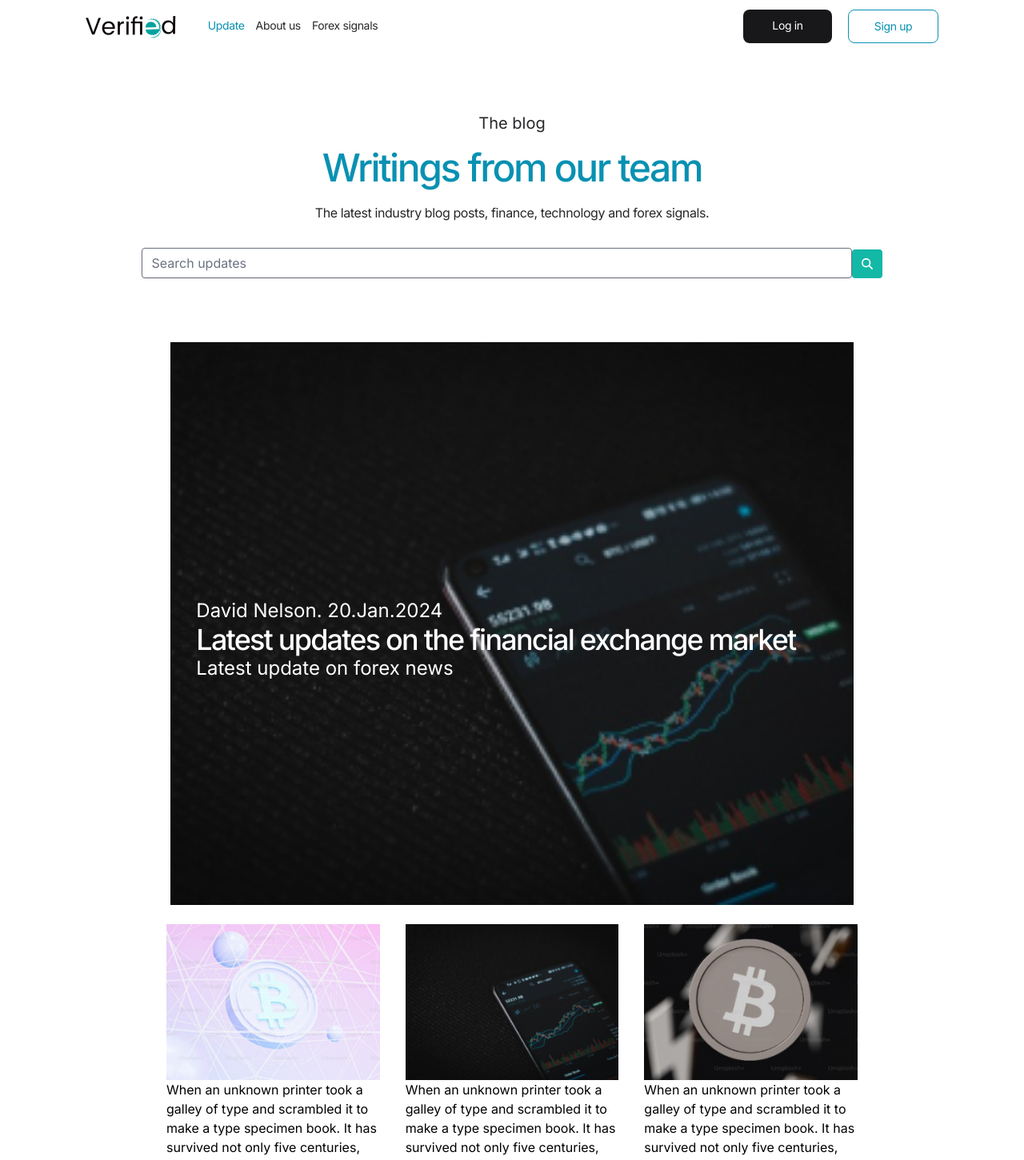
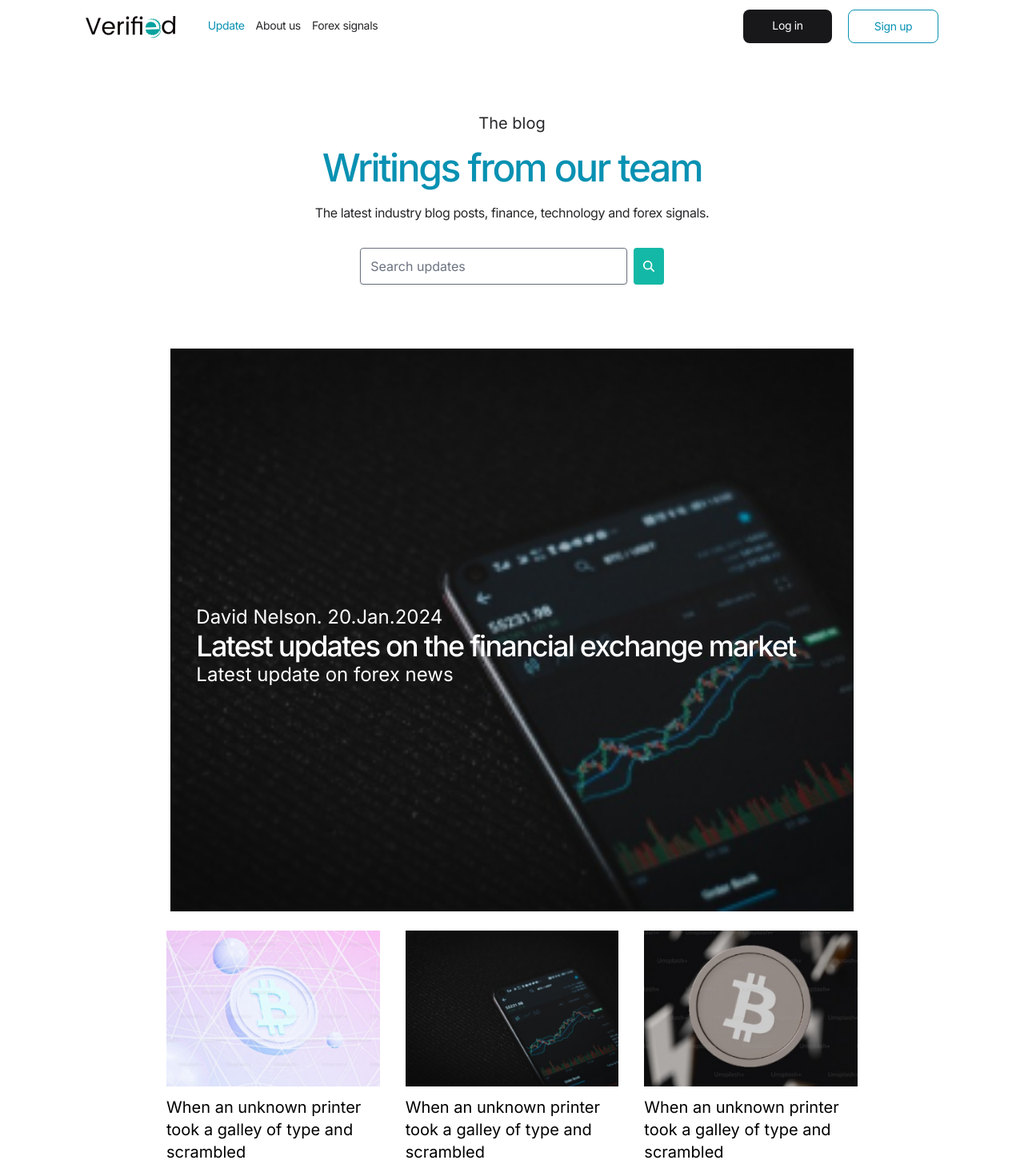
Before and after one commit to realsbd/designtek, a Next.js app: page / in a window 1280 px wide. Shown: the top 1451 px of the page at 80% size. Built offline with nearby package versions, Linux system fonts and the light colour scheme.

Commit message:
fixing blurb title

```diff
--- a/app/components/Blurb.js
+++ b/app/components/Blurb.js
@@ -11,6 +11,7 @@ export default function Blurb(props) {
                 </Link>
             </div>
             <div>
+                <Link href={props.link}><h3 className="text-xl bold my-3 hover:underline">{props.title}</h3></Link>
                 <p>{props.text}</p>
             </div>
         </div>
--- a/app/page.js
+++ b/app/page.js
@@ -19,61 +19,73 @@ export default function Home() {
     {
       link: "#",
       img: "/img/blurb-1.png",
+      title: "When an unknown printer took a galley of type and scrambled",
       text: "When an unknown printer took a galley of type and scrambled it to make a type specimen book. It has survived not only five centuries, but also the leap into."
     },
     {
       link: "#",
       img: "/img/blurb-2.png",
+      title: "When an unknown printer took a galley of type and scrambled",
       text: "When an unknown printer took a galley of type and scrambled it to make a type specimen book. It has survived not only five centuries, but also the leap into."
     },
     {
       link: "#",
       img: "/img/blurb-3.png",
+      title: "When an unknown printer took a galley of type and scrambled",
       text: "When an unknown printer took a galley of type and scrambled it to make a type specimen book. It has survived not only five centuries, but also the leap into."
     },
     {
       link: "#",
       img: "/img/blurb-4.png",
+      title: "When an unknown printer took a galley of type and scrambled",
       text: "When an unknown printer took a galley of type and scrambled it to make a type specimen book. It has survived not only five centuries, but also the leap into."
     },
     {
       link: "#",
       img: "/img/blurb-5.png",
+      title: "When an unknown printer took a galley of type and scrambled",
       text: "When an unknown printer took a galley of type and scrambled it to make a type specimen book. It has survived not only five centuries, but also the leap into."
     },
     {
       link: "#",
       img: "/img/blurb-6.png",
+      title: "When an unknown printer took a galley of type and scrambled",
       text: "When an unknown printer took a galley of type and scrambled it to make a type specimen book. It has survived not only five centuries, but also the leap into."
     },
     {
       link: "#",
       img: "/img/blurb-7.png",
+      title: "When an unknown printer took a galley of type and scrambled",
       text: "When an unknown printer took a galley of type and scrambled it to make a type specimen book. It has survived not only five centuries, but also the leap into."
     },
     {
       link: "#",
       img: "/img/blurb-8.png",
+      title: "When an unknown printer took a galley of type and scrambled",
       text: "When an unknown printer took a galley of type and scrambled it to make a type specimen book. It has survived not only five centuries, but also the leap into."
     },
     {
       link: "#",
       img: "/img/blurb-9.png",
+      title: "When an unknown printer took a galley of type and scrambled",
       text: "When an unknown printer took a galley of type and scrambled it to make a type specimen book. It has survived not only five centuries, but also the leap into."
     },
     {
       link: "#",
       img: "/img/blurb-10.png",
+      title: "When an unknown printer took a galley of type and scrambled",
       text: "When an unknown printer took a galley of type and scrambled it to make a type specimen book. It has survived not only five centuries, but also the leap into."
     },
     {
       link: "#",
       img: "/img/blurb-11.png",
+      title: "When an unknown printer took a galley of type and scrambled",
       text: "When an unknown printer took a galley of type and scrambled it to make a type specimen book. It has survived not only five centuries, but also the leap into."
     },
     {
       link: "#",
       img: "/img/blurb-12.png",
+      title: "When an unknown printer took a galley of type and scrambled",
       text: "When an unknown printer took a galley of type and scrambled it to make a type specimen book. It has survived not only five centuries, but also the leap into."
     },
   ]
@@ -83,6 +95,7 @@ export default function Home() {
       key={blurb.img}
       link={blurb.link}
       img={blurb.img}
+      title={blurb.title}
       text={blurb.text}
     />
   ))
@@ -102,8 +115,8 @@ export default function Home() {
             The latest industry blog posts, finance, technology and forex signals.
           </div>
           <form className="flex justify-center">
-            <div className="w-full mt-6 mb-4">
-              <input className="shadow appearance-none border rounded w-10/12 py-2 px-3 text-gray-700 leading-tight focus:outline-none focus:shadow-outline" id="username" type="text" placeholder="Search updates" />
+            <div className="flex justify-center gap-2 mt-6 mb-4" style={{width: '500px'}}>
+              <input className="shadow appearance-none border rounded w-2/3 py-3 px-3 text-gray-700 leading-tight focus:outline-none focus:shadow-outline" id="username" type="text" placeholder="Search updates" />
               <button className="flex-shrink-0 bg-teal-500 hover:bg-teal-700 border-teal-500 hover:border-teal-700 text-sm border-4 text-white py-1 px-2 rounded" type="button">
                 <FontAwesomeIcon icon={faMagnifyingGlass} />
               </button>
```
